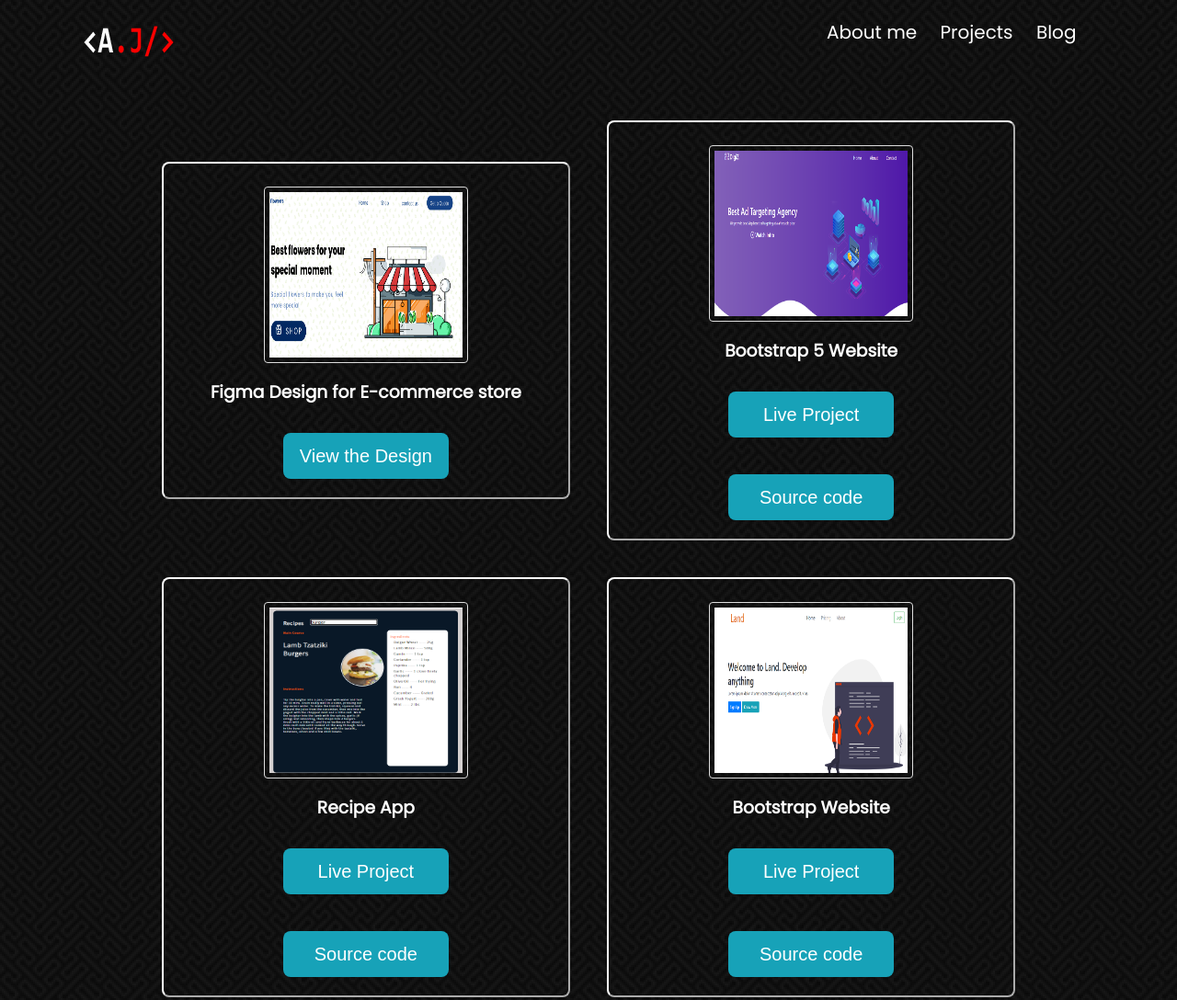
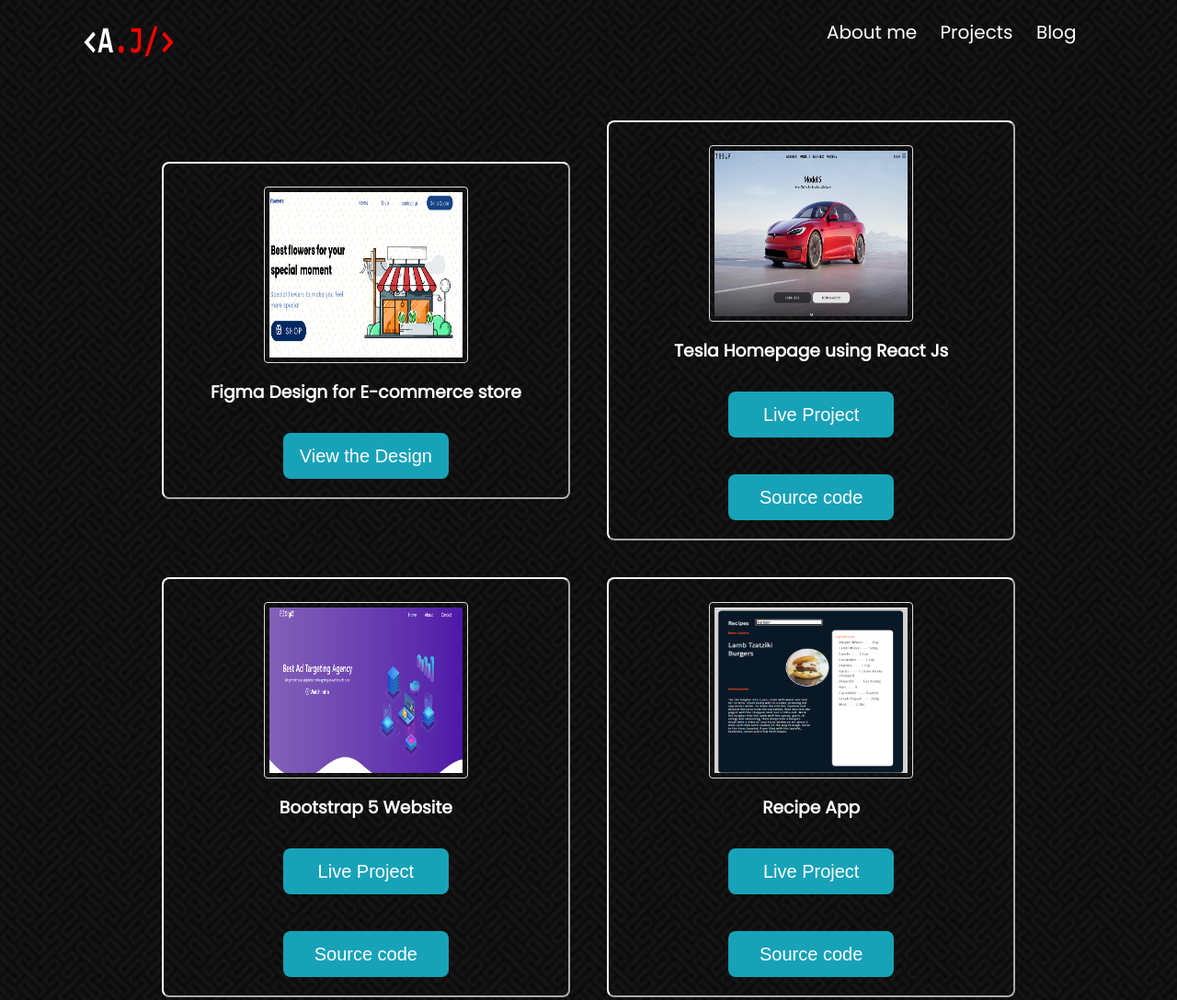
Before and after one commit to mohmmadasim07/personal-portfolio, a plain HTML site: page projects.html in a window 1280 px wide. Shown: the top 1088 px of the page at 92% size. Drawn offline with Linux system fonts and the light colour scheme.

Commit message:
added a project

```diff
--- a/projects.html
+++ b/projects.html
@@ -37,6 +37,19 @@
               href="https://www.figma.com/file/VPkTBceJYa072S76e5dYyP/Ecommerce-store?node-id=0%3A1"
               >View the Design
             </a>
+          </button>
+        </div>
+
+        <div class="articles">
+          <img src="img/tesla.png" />
+          <h3>Tesla Homepage using React Js</h3>
+          <button>
+            <a href="https://teslaclone1122.netlify.app/">Live Project</a>
+          </button>
+          <button>
+            <a href="https://github.com/mohmmadasim07/TeslaClone"
+              >Source code</a
+            >
           </button>
         </div>
 
```
Also changed, not shown: img/tesla.png (added).
